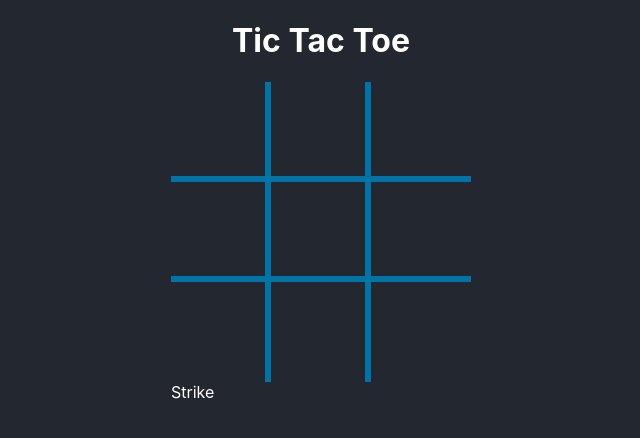
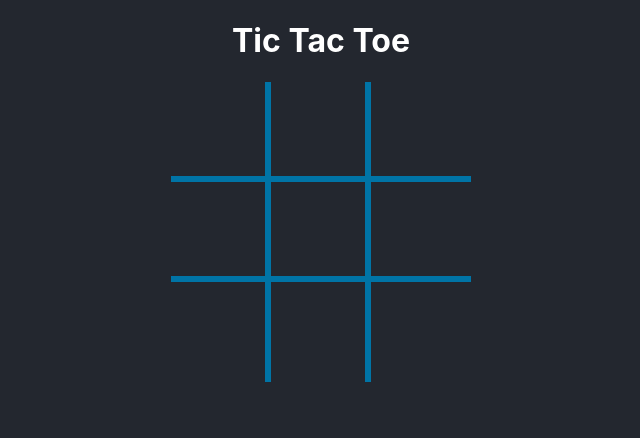
Before and after one commit to erick9125/tic-tac-toe-react, a React (Create React App) app: page / in a window 1280 px wide. Shown: the top 438 px of the page, without its empty margins (319-959 px from the left). Built offline with nearby package versions, Linux system fonts and the light colour scheme.

Commit message:
completed check winner to strike component

```diff
--- a/src/components/Board.jsx
+++ b/src/components/Board.jsx
@@ -1,7 +1,7 @@
 import Strike from "./Strike";
 import Tile from "./Tile";
 
-function Board({tiles, onTileClick, playerTurn}) {
+function Board({tiles, onTileClick, playerTurn, strikeClass }) {
     return (
         <div className="board">
             <Tile playerTurn={playerTurn} onClick={() => onTileClick(0)} value={tiles[0]} className='right-border bottom-border' />
@@ -13,7 +13,7 @@ function Board({tiles, onTileClick, playerTurn}) {
             <Tile playerTurn={playerTurn} onClick={() => onTileClick(6)} value={tiles[6]} className='right-border' />
             <Tile playerTurn={playerTurn} onClick={() => onTileClick(7)} value={tiles[7]} className='right-border' />
             <Tile playerTurn={playerTurn} onClick={() => onTileClick(8)} value={tiles[8]}  />
-            <Strike />
+            <Strike strikeClass={strikeClass}/>
         </div>
     );
 }
--- a/src/components/Strike.jsx
+++ b/src/components/Strike.jsx
@@ -1,5 +1,5 @@
-function Strike() {
-    return <div>Strike</div>
+function Strike({strikeClass}) {
+    return <div className={`strike ${strikeClass}`}></div>
 }
 
 export default Strike;
--- a/src/components/TicTacToe.jsx
+++ b/src/components/TicTacToe.jsx
@@ -1,13 +1,47 @@
-import { useState } from "react";
+import { useEffect, useState } from "react";
 import Board from "./Board";
 
 const PLAYER_X = "X";
 const PLAYER_O = "O";
 
+const winningCombinations = [
+    //Rows
+    {combo: [0,1,2],strikeClass:"strike-row-1"},
+    {combo: [3,4,5],strikeClass:"strike-row-2"},
+    {combo: [6,7,8],strikeClass:"strike-row-3"},
+
+    //colums
+    {combo: [0,3,6],strikeClass:"strike-colum-1"},
+    {combo: [1,4,7],strikeClass:"strike-colum-2"},
+    {combo: [2,5,8],strikeClass:"strike-colum-3"},
+
+    //diagonals
+    {combo: [0,4,8],strikeClass:"strike-diagonal-1"},
+    {combo: [2,4,6],strikeClass:"strike-diagonal-2"},
+];
+
+function checkWinner(tiles , setStrikeClass)
+{
+    for(const {combo, strikeClass} of winningCombinations){
+        const tileValue1 = tiles[combo[0]];
+        const tileValue2 = tiles[combo[1]];
+        const tileValue3 = tiles[combo[2]];
+
+        if(tileValue1 !== null && tileValue1 === tileValue2 && tileValue1 === tileValue3){
+            setStrikeClass(strikeClass);
+        }
+    }
+}
+
 function TicTacToe()
 {
     const [tiles, setTiles] = useState(Array(9).fill(null));
     const [playerTurn, setPlayerTurn] = useState(PLAYER_X);
+    const [strikeClass, setStrikeClass] = useState();
+
+    useEffect(() => {
+        checkWinner(tiles, setStrikeClass);
+    });
 
     const handleTileClick = (index) => {
 
@@ -30,7 +64,7 @@ function TicTacToe()
     return (
         <div>
             <h1>Tic Tac Toe</h1>
-            <Board playerTurn={playerTurn} tiles={tiles} onTileClick={handleTileClick} />
+            <Board playerTurn={playerTurn} tiles={tiles} onTileClick={handleTileClick} strikeClass={strikeClass} />
         </div>
     );
 }
```
